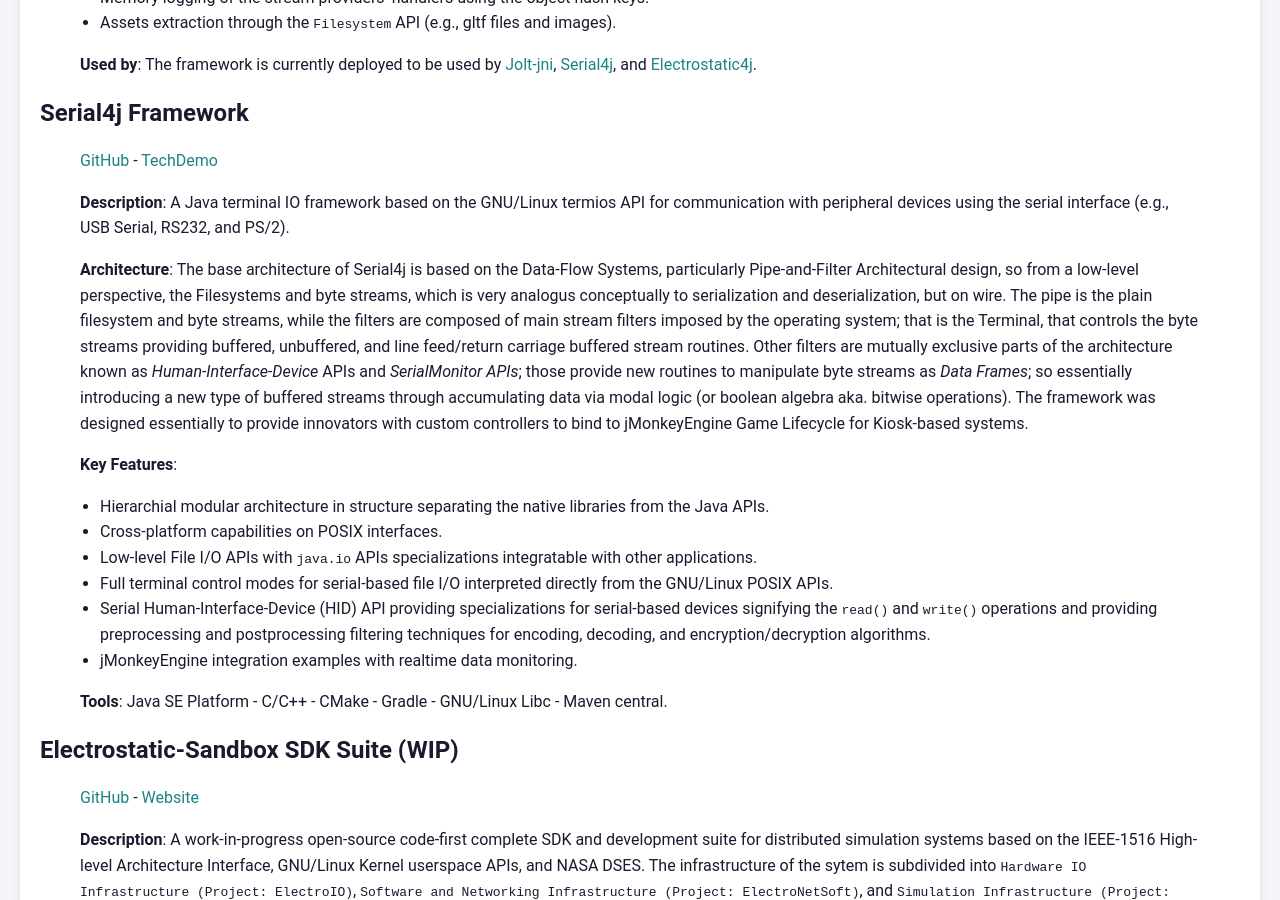
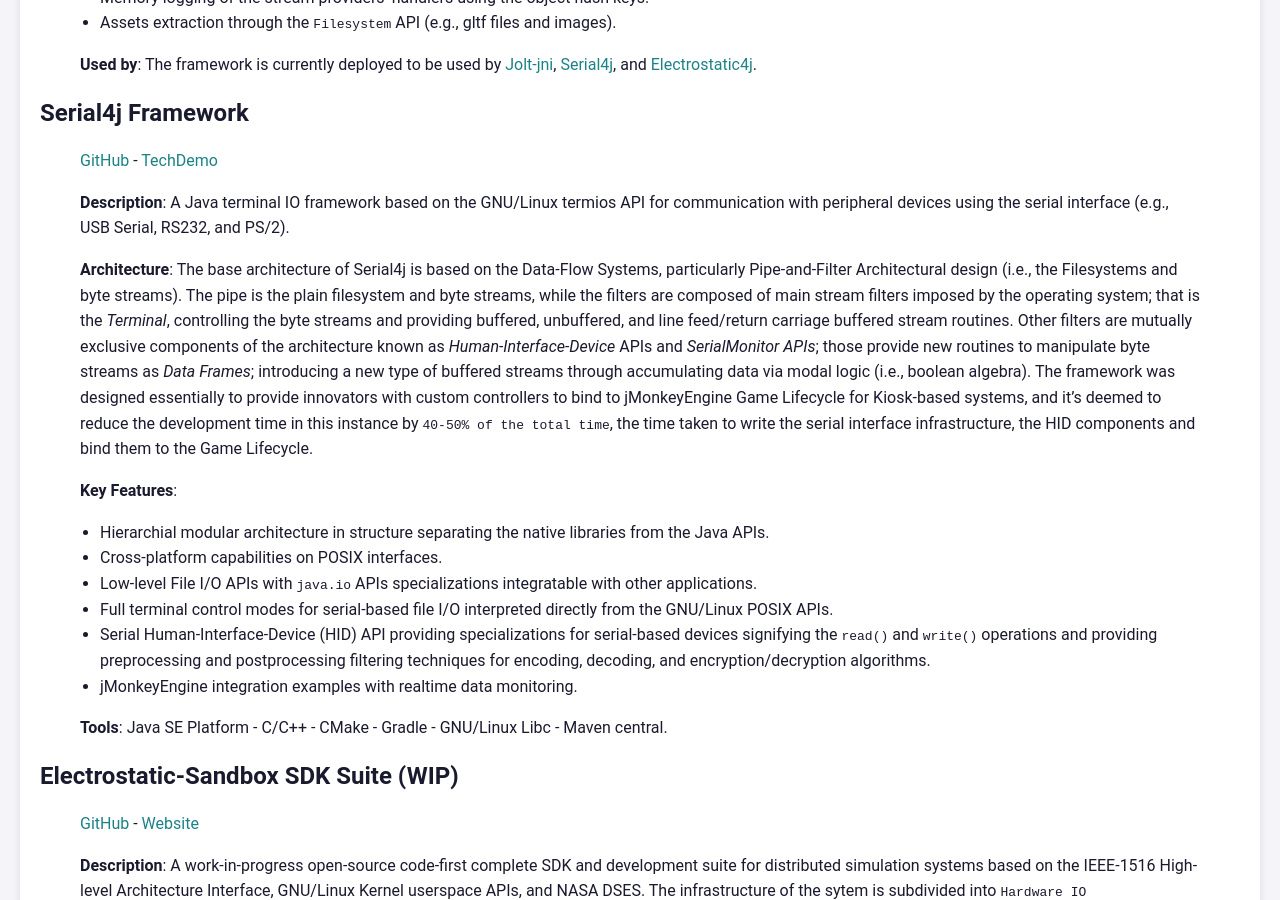
Before and after one commit to pavly-gerges/pavly-gerges, a Jekyll site: the page built from resume/index.md, in a window 1280 px wide and 900 px high, scrolled down 3323 px. Built offline with Jekyll 4.4.1, drawn with Linux system fonts in a browser that asks for light colours; our own code applies the rules of GitHub Pages for plain Markdown files; some of the changed text lies outside the part shown.

Commit message:
Update index.md

```diff
--- a/resume/index.md
+++ b/resume/index.md
@@ -92,7 +92,7 @@ The current vision of the Electrostat-Lab organization is to provide [a fully-fl
 >
 > **Description**: A Java terminal IO framework based on the GNU/Linux termios API for communication with peripheral devices using the serial interface (e.g., USB Serial, RS232, and PS/2).
 >
-> **Architecture**: The base architecture of Serial4j is based on the Data-Flow Systems, particularly Pipe-and-Filter Architectural design, so from a low-level perspective, the Filesystems and byte streams, which is very analogus conceptually to serialization and deserialization, but on wire. The pipe is the plain filesystem and byte streams, while the filters are composed of main stream filters imposed by the operating system; that is the Terminal, that controls the byte streams providing buffered, unbuffered, and line feed/return carriage buffered stream routines. Other filters are mutually exclusive parts of the architecture known as _Human-Interface-Device_ APIs and _SerialMonitor APIs_; those provide new routines to manipulate byte streams as _Data Frames_; so essentially introducing a new type of buffered streams through accumulating data via modal logic (or boolean algebra aka. bitwise operations). The framework was designed essentially to provide innovators with custom controllers to bind to jMonkeyEngine Game Lifecycle for Kiosk-based systems.
+> **Architecture**: The base architecture of Serial4j is based on the Data-Flow Systems, particularly Pipe-and-Filter Architectural design (i.e., the Filesystems and byte streams). The pipe is the plain filesystem and byte streams, while the filters are composed of main stream filters imposed by the operating system; that is the _Terminal_, controlling the byte streams and providing buffered, unbuffered, and line feed/return carriage buffered stream routines. Other filters are mutually exclusive components of the architecture known as _Human-Interface-Device_ APIs and _SerialMonitor APIs_; those provide new routines to manipulate byte streams as _Data Frames_; introducing a new type of buffered streams through accumulating data via modal logic (i.e., boolean algebra). The framework was designed essentially to provide innovators with custom controllers to bind to jMonkeyEngine Game Lifecycle for Kiosk-based systems, and it's deemed to reduce the development time in this instance by `40-50% of the total time`, the time taken to write the serial interface infrastructure, the HID components and bind them to the Game Lifecycle.
 >
 > **Key Features**:
 > - Hierarchial modular architecture in structure separating the native libraries from the Java APIs.
```
Also changed, not shown: other parts of resume/index.md (+1 -1 lines).
